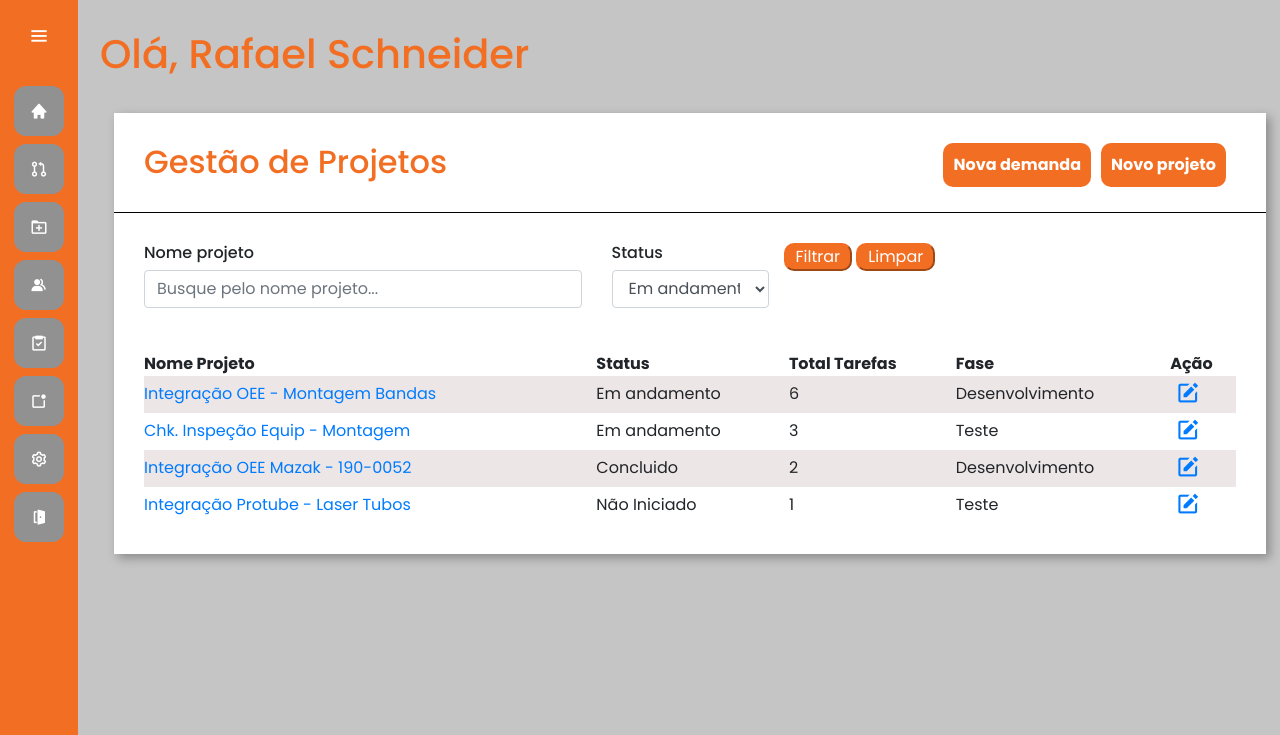
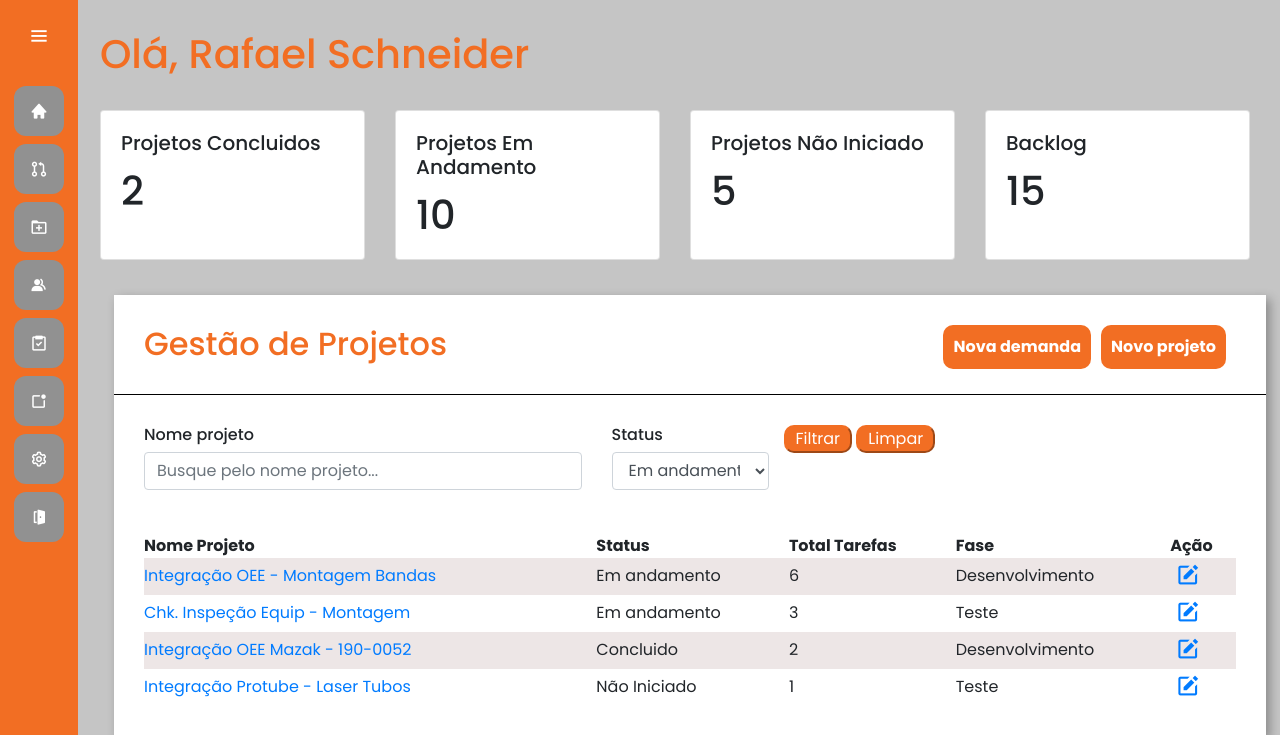
Before and after one commit to RafaelSchneider91/gestao_projetos, a Django app: page / in a window 1280 px wide. Shown: the top 735 px of the page. Run offline with Django 4.2, Linux system fonts and the light colour scheme; a user stored in the database is signed in; data comes from the database, SQL or seed files in the repository; both versions use the stored data as it was after the commit; parts of the project's set-up code (start-up, migrations or seed data) failed here and were passed over.

Commit message:
atualizacao220523

```diff
--- a/projetos/templates/modal_editar_projeto.html
+++ b/projetos/templates/modal_editar_projeto.html
@@ -8,7 +8,7 @@
                 <div class="modal-content">
                     <form>
                         <div class="modal-header">
-                            <h4 class="modal-title">Editar Projeto</h4>
+                            <h4 class="modal-title titulo">Editar Projeto</h4>
                             <button type="button" class="close" data-dismiss="modal" aria-hidden="true">&times;</button>
                         </div>
                         <div class="modal-body">
--- a/projetos/templates/projetos.html
+++ b/projetos/templates/projetos.html
@@ -17,7 +17,33 @@
             <p class="mb-2">Olá, {{user.first_name}} {{user.last_name }} </p>
         </h1>
             {% include 'parciais/_messages.html' %}
-
+    <br>
+    <div class="card-deck">
+        <div class="card">
+            <div class="card-body">
+                <h5 class="card-title">Projetos Concluidos</h5>
+                <h1 class="card-text">2</h1>
+            </div>
+        </div>
+        <div class="card">
+            <div class="card-body">
+                <h5 class="card-title">Projetos Em Andamento</h5>
+                <h1 class="card-text">10</h1>
+            </div>
+        </div>
+        <div class="card">
+            <div class="card-body">
+                <h5 class="card-title">Projetos Não Iniciado</h5>
+                <h1 class="card-text">5</h1>
+            </div>
+        </div>
+        <div class="card">
+            <div class="card-body">
+                <h5 class="card-title">Backlog</h5>
+                <h1 class="card-text">15</h1>
+            </div>
+        </div>
+    </div>
 
     <div class="wrapper">
         <div class="box">
@@ -29,6 +55,9 @@
                         </section>
                     {% endfor %}
                 {% endif %}
+
+
+
 
 
 
--- a/templates/static/projetos/css/projetos.css
+++ b/templates/static/projetos/css/projetos.css
@@ -13,6 +13,10 @@
     box-shadow: 4px 4px 10px rgba(0,0,0,.3);
 }
 
+.card-deck{
+    width: 100%;
+
+}
 
 .titulo {
     display: inline;
```
Also changed, not shown: db.sqlite3.
